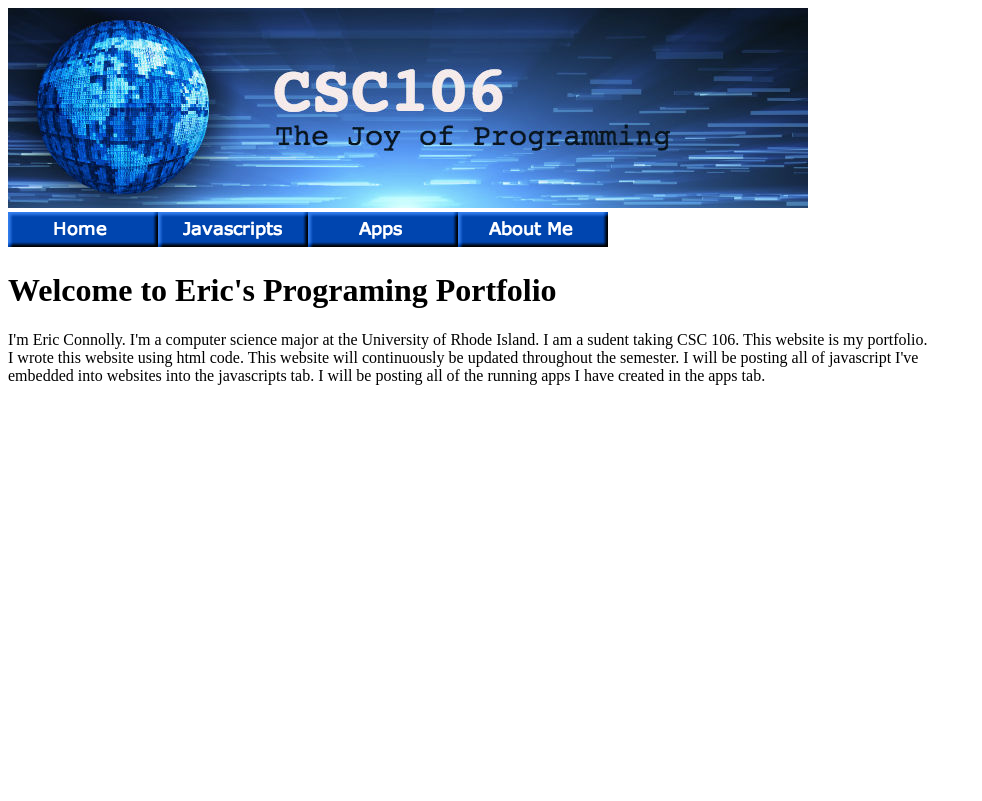
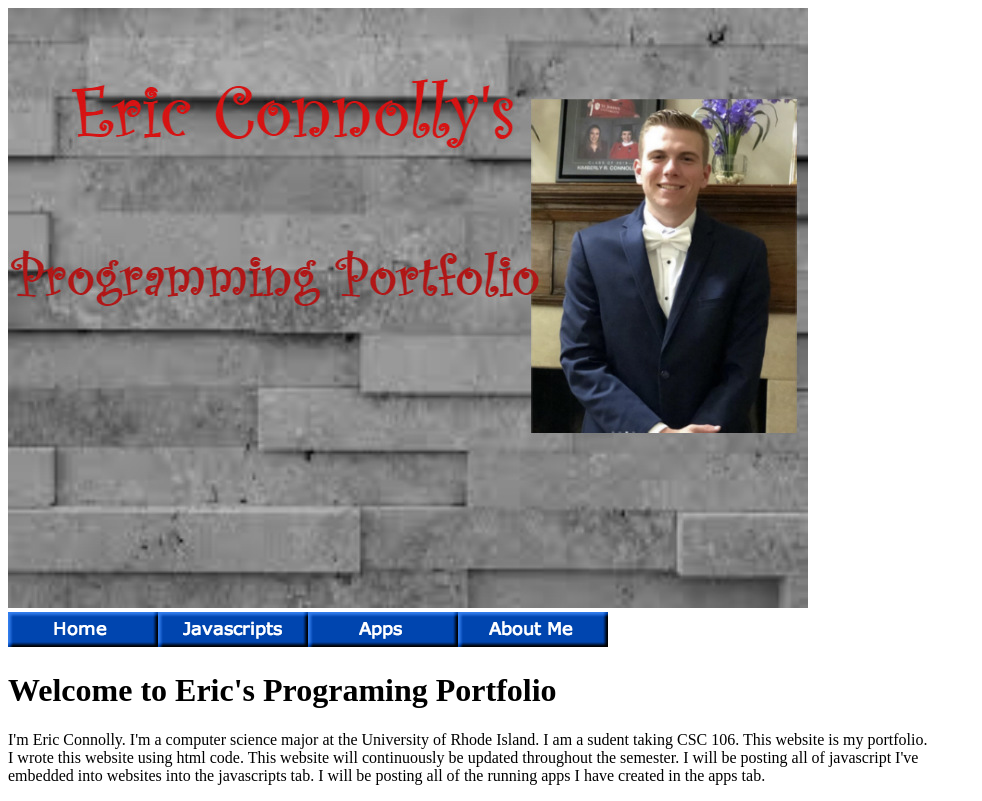
Before and after one commit to econnolly21/econnolly21.github.io, a plain HTML site: page index1.html in a window 1280 px wide. Shown: the whole page, without its empty margins (0-982 px from the left). Drawn offline with Linux system fonts and the light colour scheme.

Commit message:
Update index1.html

```diff
--- a/index1.html
+++ b/index1.html
@@ -6,7 +6,7 @@
         <title>Eric's Portfolio</title>
        </head>
     <body>
-        <img src="https://raw.githubusercontent.com/econnolly21/econnolly21.github.io/master/csc106_banner.jpg" alt="Thhe Joy of Programming Banner">
+        <img src="https://raw.githubusercontent.com/econnolly21/econnolly21.github.io/master/CSC106bannerwebsite_jpg.jpg" alt+"the joy of rogramming banner">
         <br>
 
         <table>
```
